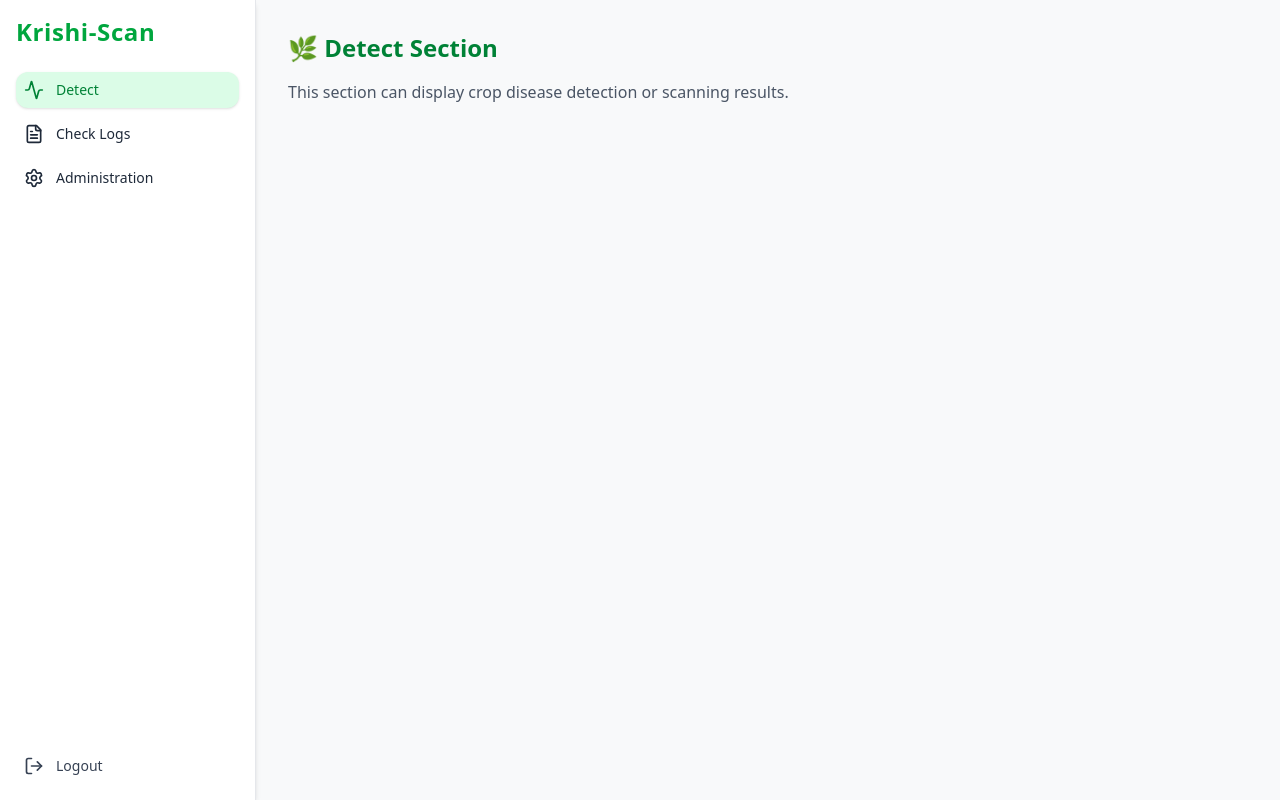
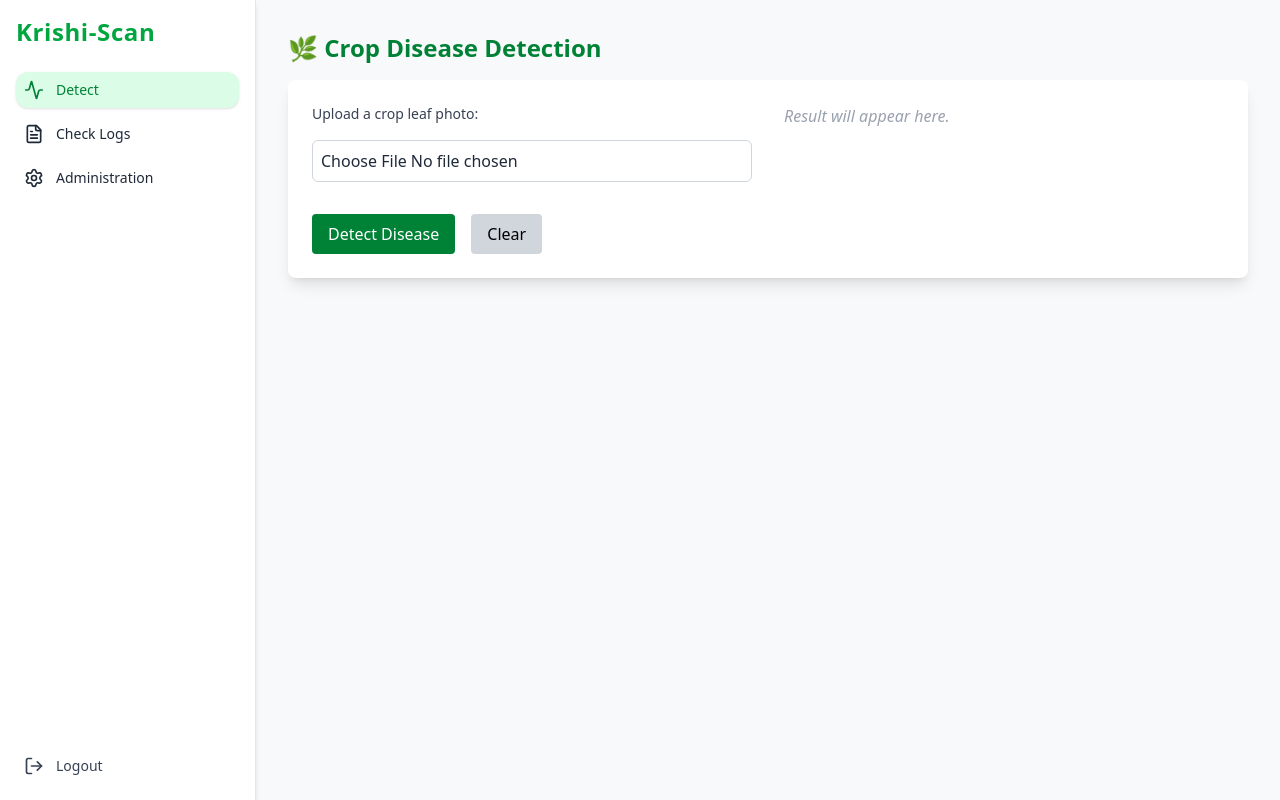
Before and after one commit to 1Swaraj1/Krishi-Scan-FYP-, a React (Vite) app in the folder Frontend/vite-project/: page /dashboard in a window 1280 px wide. Built offline with nearby package versions, Linux system fonts and the light colour scheme.

Commit message:
check logs and detect in admin

```diff
--- a/Frontend/vite-project/src/pages/Dashboard.jsx
+++ b/Frontend/vite-project/src/pages/Dashboard.jsx
@@ -1,42 +1,248 @@
-import { useState } from "react";
+import { useState, useEffect } from "react";
 import Sidebar from "../components/Sidebar";
+import axios from "axios";
+import { detectDisease } from "../api/detect"; // ✅ import detection API
 
 const Dashboard = () => {
   const [selected, setSelected] = useState("Detect");
+  const [logs, setLogs] = useState([]);
+  const [filter, setFilter] = useState("All");
+  const [loading, setLoading] = useState(false);
+
+  // ✅ Detect feature states
+  const [image, setImage] = useState(null);
+  const [result, setResult] = useState(null);
+  const [isDetecting, setIsDetecting] = useState(false);
 
   const handleLogout = () => {
-    // Example: clear storage and redirect
     localStorage.clear();
     window.location.href = "/login";
+  };
+
+  // Fetch logs when selected === "Check Logs"
+  useEffect(() => {
+    if (selected === "Check Logs") {
+      fetchLogs();
+    }
+  }, [selected]);
+
+  const fetchLogs = async () => {
+    setLoading(true);
+    try {
+      const token = localStorage.getItem("token");
+      const response = await axios.get("http://127.0.0.1:8000/admin/logs", {
+        headers: { Authorization: `Bearer ${token}` },
+      });
+      setLogs(response.data);
+    } catch (error) {
+      console.error("Error fetching logs:", error);
+    } finally {
+      setLoading(false);
+    }
+  };
+
+  // Filter logs client-side
+  const filteredLogs = logs.filter((log) => {
+    if (filter === "All") return true;
+    if (filter === "Login/Logout")
+      return (
+        log.action.toLowerCase().includes("login") ||
+        log.action.toLowerCase().includes("logout")
+      );
+    return log.action.toLowerCase().includes(filter.toLowerCase());
+  });
+
+  // ✅ Detect logic (copied & integrated from DetectDisease.jsx)
+  const handleImageChange = (e) => {
+    const file = e.target.files[0];
+    setImage(file);
+    setResult(null);
+  };
+
+  const handleClear = () => {
+    setImage(null);
+    setResult(null);
+  };
+
+  const handleSubmit = async () => {
+    if (!image) return;
+    setIsDetecting(true);
+    setResult(null);
+
+    try {
+      const data = await detectDisease(image);
+      setResult({
+        disease: data.predicted_label,
+        confidence: Math.round(data.confidence_score),
+        solution: data.disease_treatment,
+        description: data.disease_description,
+      });
+    } catch (err) {
+      setResult({ error: err.detail || "Prediction failed. Try again." });
+    } finally {
+      setIsDetecting(false);
+    }
   };
 
   return (
     <div className="flex bg-[#f8f9fa] min-h-screen text-gray-800">
       <Sidebar onSelect={setSelected} onLogout={handleLogout} />
 
-      <div className="flex-1 p-8">
+      <div className="flex-1 p-8 overflow-y-auto">
+        {/* ✅ Detect Section */}
         {selected === "Detect" && (
           <div>
             <h2 className="text-2xl font-semibold text-green-700 mb-4">
-              🌿 Detect Section
+              🌿 Crop Disease Detection
             </h2>
-            <p className="text-gray-600">
-              This section can display crop disease detection or scanning results.
-            </p>
+
+            <div className="bg-white p-6 rounded-lg shadow-lg grid grid-cols-1 md:grid-cols-2 gap-8">
+              {/* Upload Section */}
+              <div className="space-y-4">
+                <label className="block text-sm font-medium text-gray-700">
+                  Upload a crop leaf photo:
+                </label>
+                <input
+                  type="file"
+                  accept="image/*"
+                  onChange={handleImageChange}
+                  className="w-full border border-gray-300 p-2 rounded-md"
+                />
+
+                {image && (
+                  <div className="mt-4">
+                    <img
+                      src={URL.createObjectURL(image)}
+                      alt="Uploaded preview"
+                      className="rounded-lg border max-h-72 object-contain"
+                    />
+                  </div>
+                )}
+
+                <div className="flex gap-4 mt-4">
+                  <button
+                    onClick={handleSubmit}
+                    disabled={!image || isDetecting}
+                    className="bg-green-700 hover:bg-green-800 text-white px-4 py-2 rounded transition"
+                  >
+                    {isDetecting ? "Analyzing..." : "Detect Disease"}
+                  </button>
+                  <button
+                    onClick={handleClear}
+                    className="bg-gray-300 hover:bg-gray-400 text-black px-4 py-2 rounded transition"
+                  >
+                    Clear
+                  </button>
+                </div>
+              </div>
+
+              {/* Result Section */}
+              <div className="space-y-4">
+                {result ? (
+                  result.error ? (
+                    <div className="text-red-600 font-semibold">{result.error}</div>
+                  ) : (
+                    <div className="bg-green-50 border border-green-300 p-4 rounded-lg shadow-sm">
+                      <h2 className="text-xl font-semibold text-green-800 mb-2">
+                        Detection Result
+                      </h2>
+                      <p>
+                        <span className="font-medium">Disease:</span> {result.disease}
+                      </p>
+                      <p>
+                        <span className="font-medium">Confidence:</span> {result.confidence}%
+                      </p>
+                      <p>
+                        <span className="font-medium">Description:</span>{" "}
+                        {result.description}
+                      </p>
+                      <p>
+                        <span className="font-medium">Suggested Treatment:</span>{" "}
+                        {result.solution}
+                      </p>
+                    </div>
+                  )
+                ) : isDetecting ? (
+                  <div className="text-gray-500 italic">Running detection...</div>
+                ) : (
+                  <div className="text-gray-400 italic">Result will appear here.</div>
+                )}
+              </div>
+            </div>
           </div>
         )}
 
+        {/* ✅ Check Logs Section (unchanged) */}
         {selected === "Check Logs" && (
           <div>
-            <h2 className="text-2xl font-semibold text-green-700 mb-4">
-              🧾 Check Logs
-            </h2>
-            <p className="text-gray-600">
-              Here you can review all detection logs and system activities.
-            </p>
+            <div className="flex items-center justify-between mb-6">
+              <h2 className="text-2xl font-semibold text-green-700">
+                🧾 Check Logs
+              </h2>
+
+              <select
+                className="border border-gray-300 rounded px-3 py-2 text-sm focus:outline-none focus:ring-2 focus:ring-green-500"
+                value={filter}
+                onChange={(e) => setFilter(e.target.value)}
+              >
+                <option value="All">All</option>
+                <option value="Prediction">Prediction</option>
+                <option value="Login/Logout">Login/Logout</option>
+                <option value="Signup">Signup</option>
+                <option value="Admin">Admin</option>
+              </select>
+            </div>
+
+            {loading ? (
+              <p>Loading logs...</p>
+            ) : (
+              <div className="overflow-x-auto bg-white rounded-lg shadow">
+                <table className="min-w-full text-sm text-left">
+                  <thead className="bg-green-600 text-white">
+                    <tr>
+                      <th className="px-4 py-2">#</th>
+                      <th className="px-4 py-2">User ID</th>
+                      <th className="px-4 py-2">Action</th>
+                      <th className="px-4 py-2">Details</th>
+                      <th className="px-4 py-2">Timestamp</th>
+                    </tr>
+                  </thead>
+                  <tbody>
+                    {filteredLogs.length > 0 ? (
+                      filteredLogs.map((log, index) => (
+                        <tr
+                          key={log.id || index}
+                          className="border-b hover:bg-green-50 transition"
+                        >
+                          <td className="px-4 py-2">{index + 1}</td>
+                          <td className="px-4 py-2">{log.user_id}</td>
+                          <td className="px-4 py-2 font-medium text-green-700">
+                            {log.action}
+                          </td>
+                          <td className="px-4 py-2">{log.details || "—"}</td>
+                          <td className="px-4 py-2">
+                            {new Date(log.timestamp).toLocaleString()}
+                          </td>
+                        </tr>
+                      ))
+                    ) : (
+                      <tr>
+                        <td
+                          colSpan="5"
+                          className="text-center py-4 text-gray-500"
+                        >
+                          No logs found.
+                        </td>
+                      </tr>
+                    )}
+                  </tbody>
+                </table>
+              </div>
+            )}
           </div>
         )}
 
+        {/* ✅ Administration Section (unchanged) */}
         {selected === "Administration" && (
           <div>
             <h2 className="text-2xl font-semibold text-green-700 mb-4">
```
Also changed, not shown: 2 other files (tests, documents, lock files or other folders).
